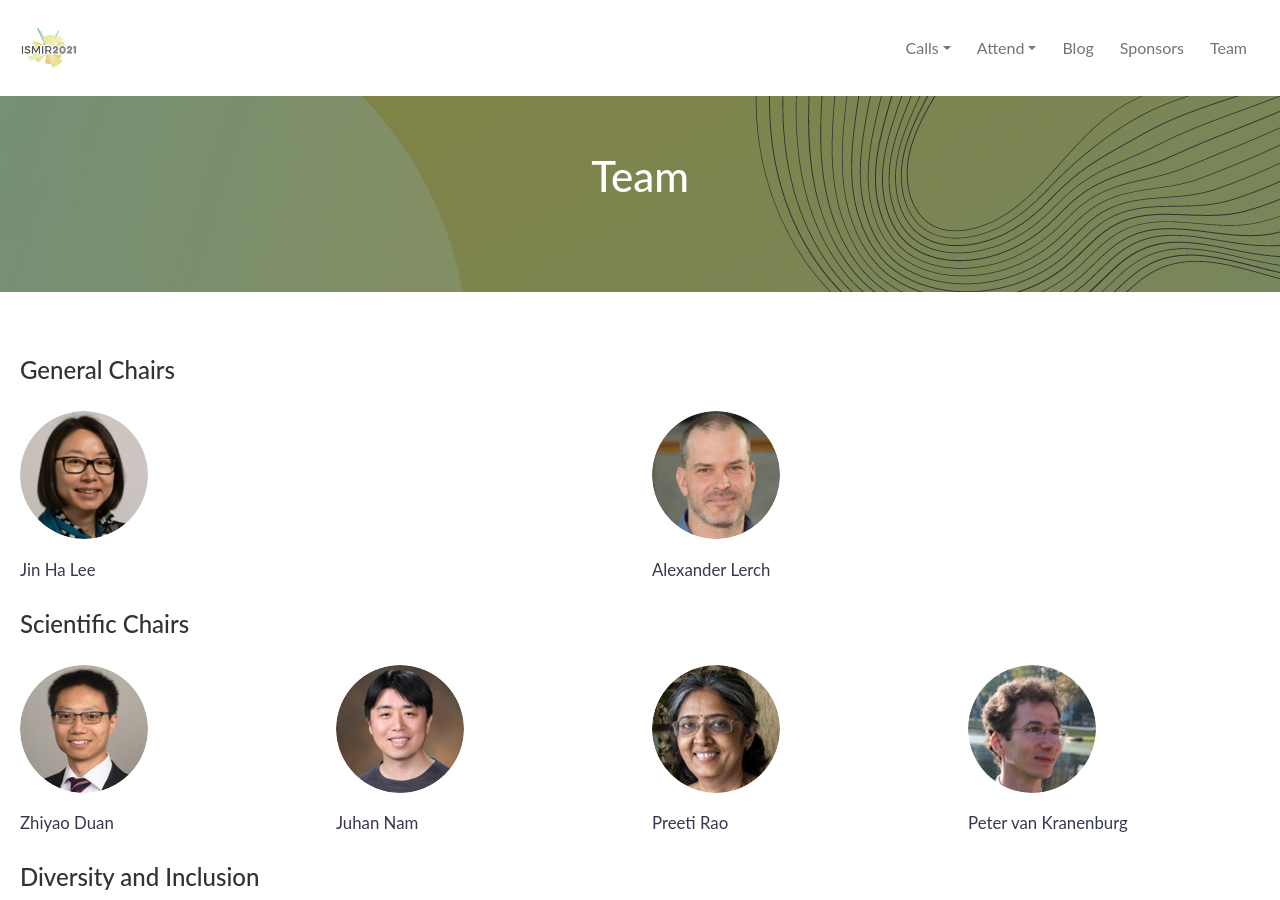
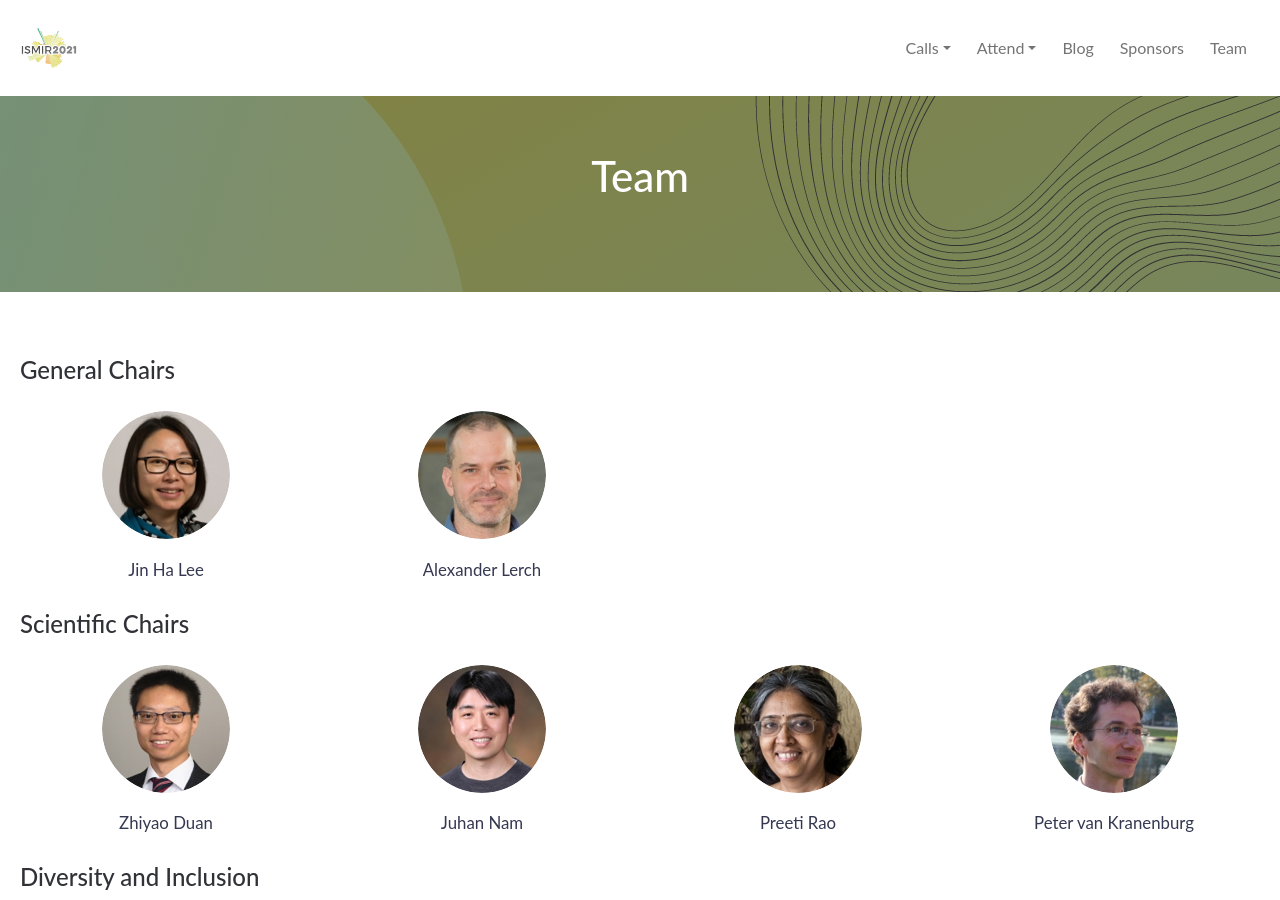
Before and after one commit to ismir2021/ismir2021.github.io, a Jekyll site: the page built from team.html, in a window 1280 px wide and 900 px high. Built offline with Jekyll 4.4.1, drawn with Linux system fonts in a browser that asks for light colours; nearby versions of some CDN libraries.

Commit message:
teams page is a little cleaner now

```diff
--- a/team.html
+++ b/team.html
@@ -17,8 +17,8 @@ permalink: /team/
 
     <div class="row">
         {% for member in section.members %}
-        <div class="col-sm">
-            <div class="team_container">
+        <div class="col-3">
+            <div class="text-center team_container">
                 <img class="team__img" src="{{ member.img | relative_url }}"> </img>
                 <div class="member__name"> {{ member.name }}</div>
             </div>
```
